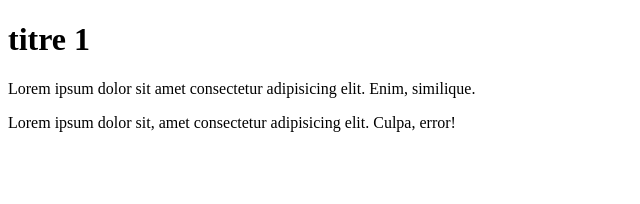
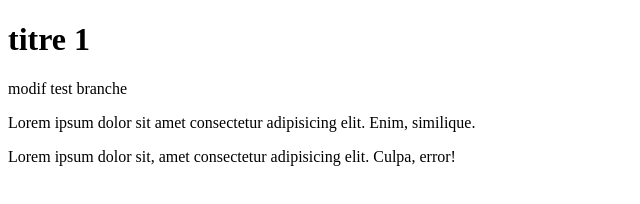
Before and after one commit to 2cosTER/ex_git, a plain HTML site: page index.html in a window 1280 px wide. Shown: the whole page, without its empty margins (0-640 px from the left). Drawn offline with Linux system fonts and the light colour scheme.

Commit message:
version test branche

```diff
--- a/index.html
+++ b/index.html
@@ -8,7 +8,7 @@
 </head>
 <body>
     <h1>titre 1</h1>
-
+<p>modif test branche</p>
     <p>Lorem ipsum dolor sit amet consectetur adipisicing elit. Enim, similique.</p>
     <p>Lorem ipsum dolor sit, amet consectetur adipisicing elit. Culpa, error!</p>
 </body>
```
